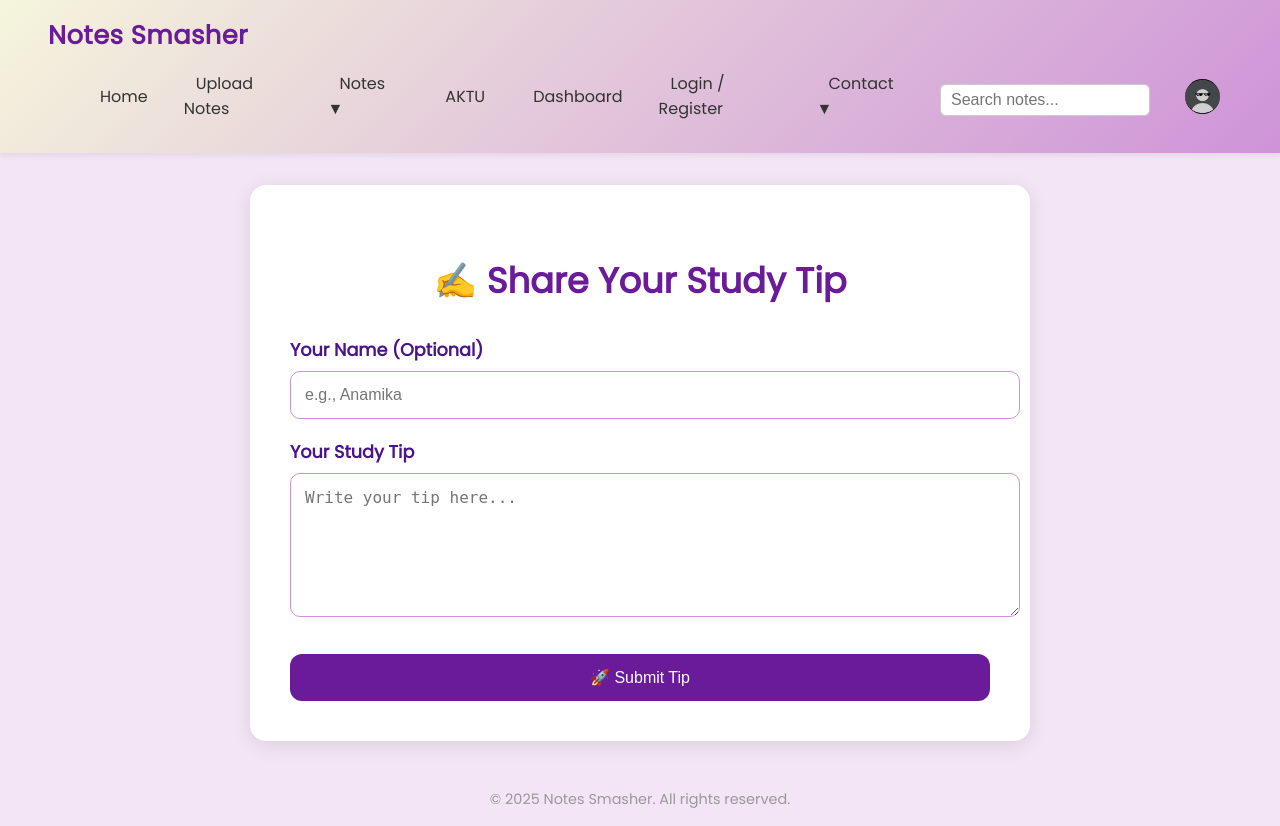
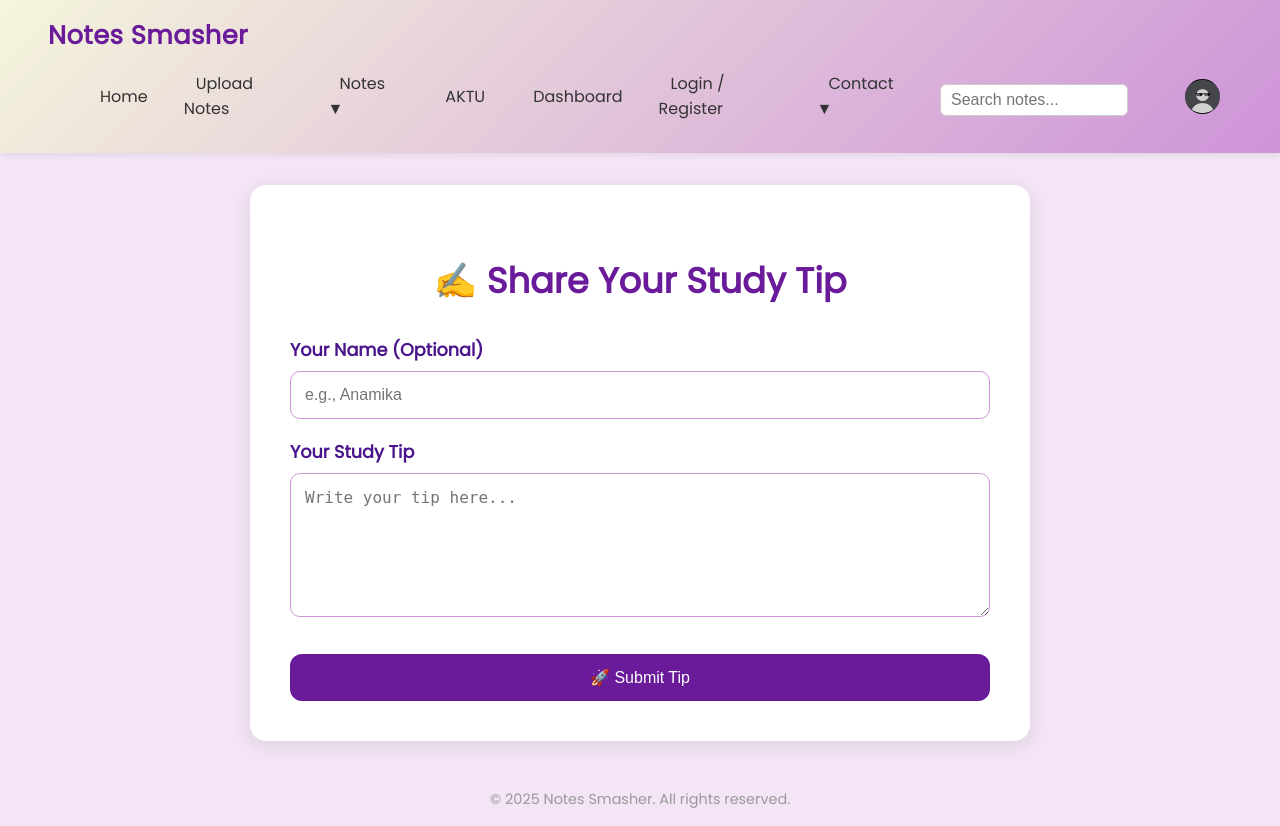
Before and after one commit to notessmasher765-wq/Notessmasher, a Flask app: page /share_tips in a window 1280 px wide. Run offline with Flask 3, Linux system fonts and the light colour scheme; some libraries are stand-ins or nearby versions.

Commit message:
Update share_tips.html

```diff
--- a/templates/share_tips.html
+++ b/templates/share_tips.html
@@ -79,6 +79,12 @@
     background-color: #4a148c;
   }
 
+  input[type="text"],
+  textarea,
+  button {
+    box-sizing: border-box;
+  }
+
   @media (max-width: 500px) {
     .container {
       padding: clamp(15px, 5vw, 25px);
```
Lines whose indentation alone changed are shown as unchanged.
